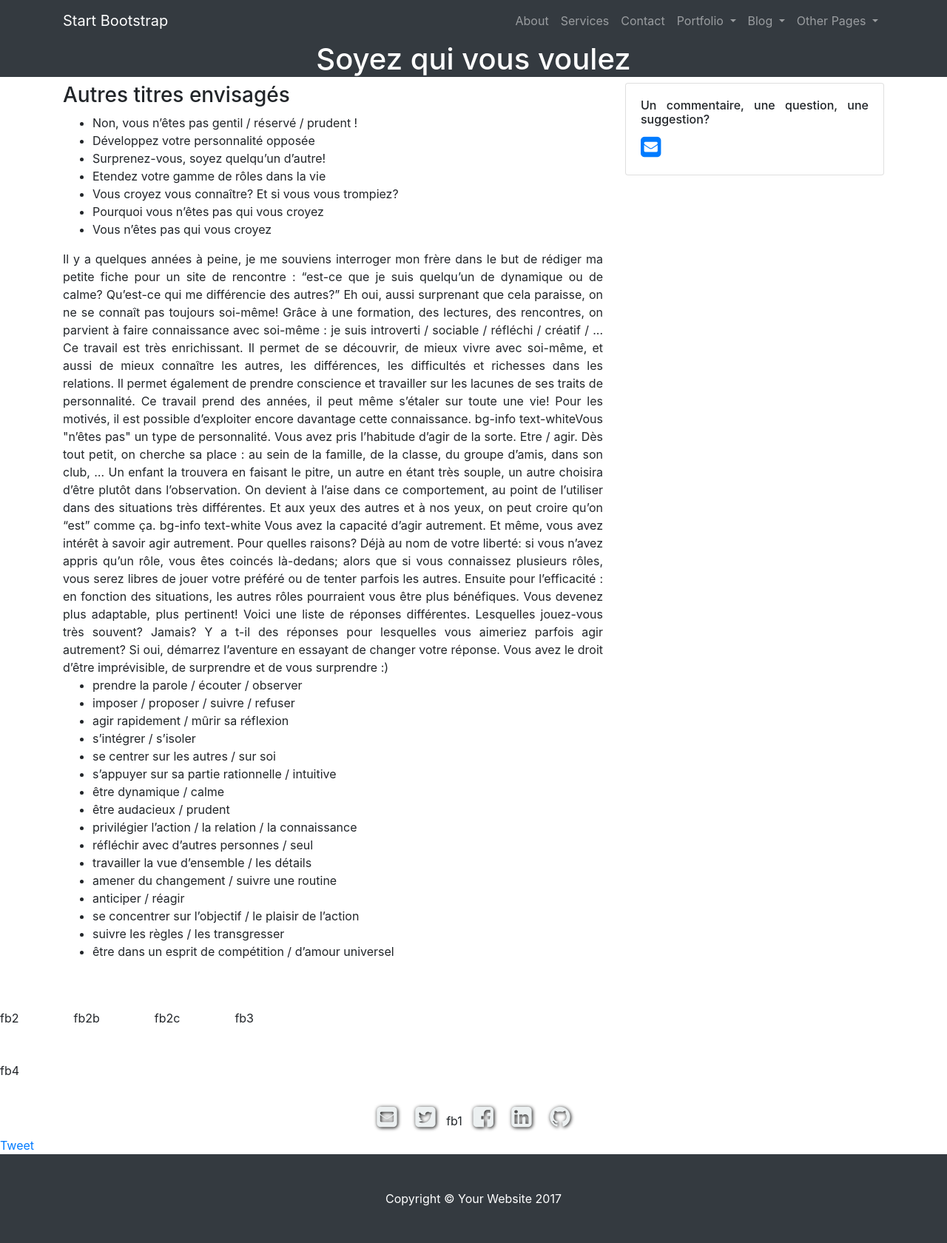
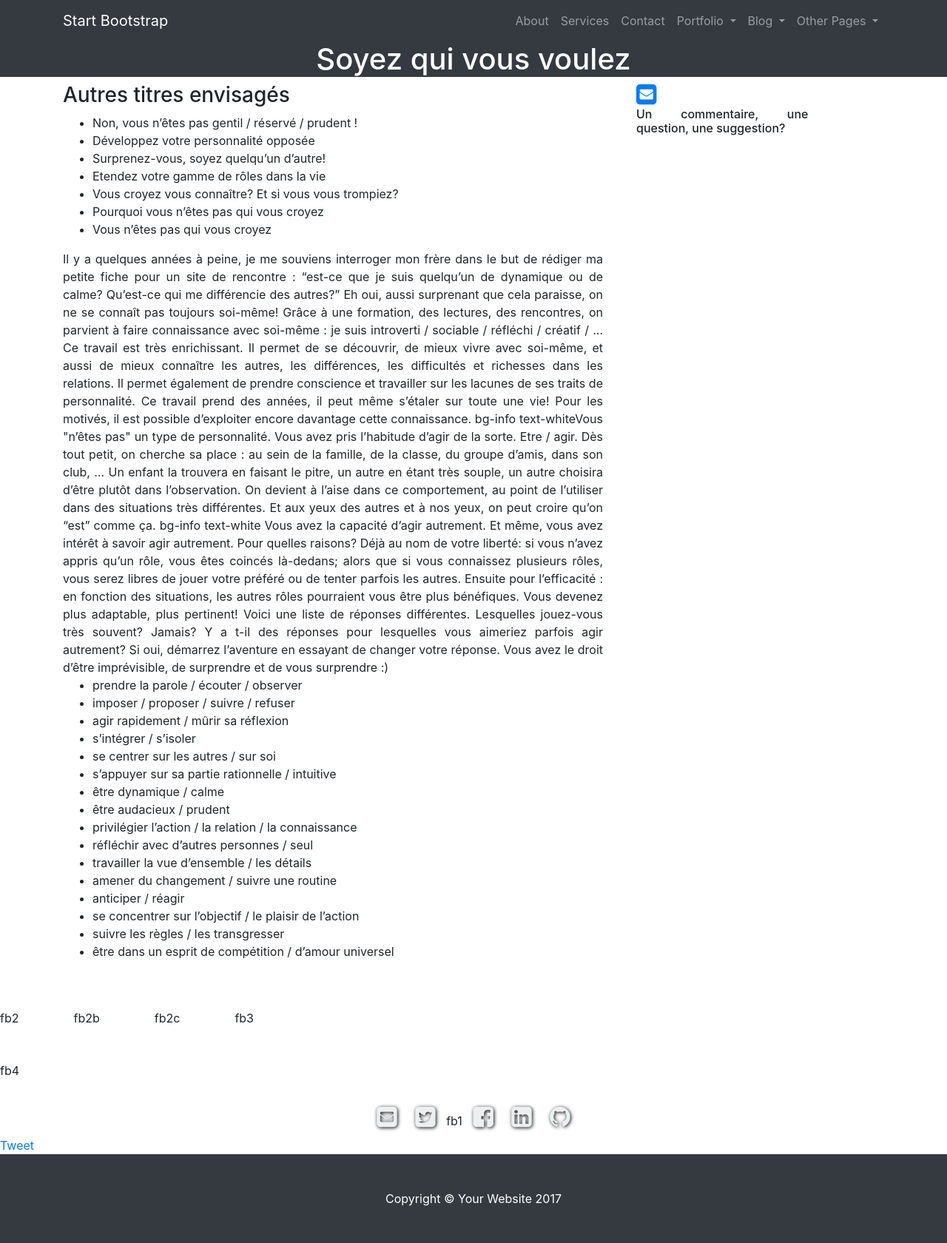
Before and after one commit to OrgaEvolutions/Nathoup.github.io, a Jekyll site: the page built from articles/personnalite.html, in a window 1280 px wide. Shown: the whole page at 74% size. Built offline with Jekyll 4.4.1, drawn with Linux system fonts in a browser that asks for light colours; nearby versions of some CDN libraries; comment, search, counter and statistics services are not loaded; grey boxes are pictures that could not be loaded.

Commit message:
Update post.html

```diff
--- a/_layouts/post.html
+++ b/_layouts/post.html
@@ -23,15 +23,11 @@ fin_element_liste: "</li>"
        {{ content }}
       </div>
       <div class = "col-lg-4">
-          <div class = "card sb-card">
-           <div class = "card-block">
-           <div class = "card-body">
-            <h6 class="card-title">Un commentaire, une question, une suggestion?</h6>
-            <a href="mailto:{{ site.email }}@subject:{{page.title}}" class="author-social" target="_blank"><i class="fa fa-2x fa-envelope-square"></i></a>
+        <div class = "col-lg-3"><a href="mailto:{{ site.email }}@subject:{{page.title}}" class="author-social" target="_blank"><i class="fa fa-2x fa-envelope-square"></i></a></div>
+        <div class = "col-lg-9"><h6>Un commentaire, une question, une suggestion?</h6></div>
       </div>
    </div>
  </div>
-         </div>
-       </div></div></article>
+</article>
 
 {% include social_links.html %}
```
Lines whose indentation alone changed are shown as unchanged.
